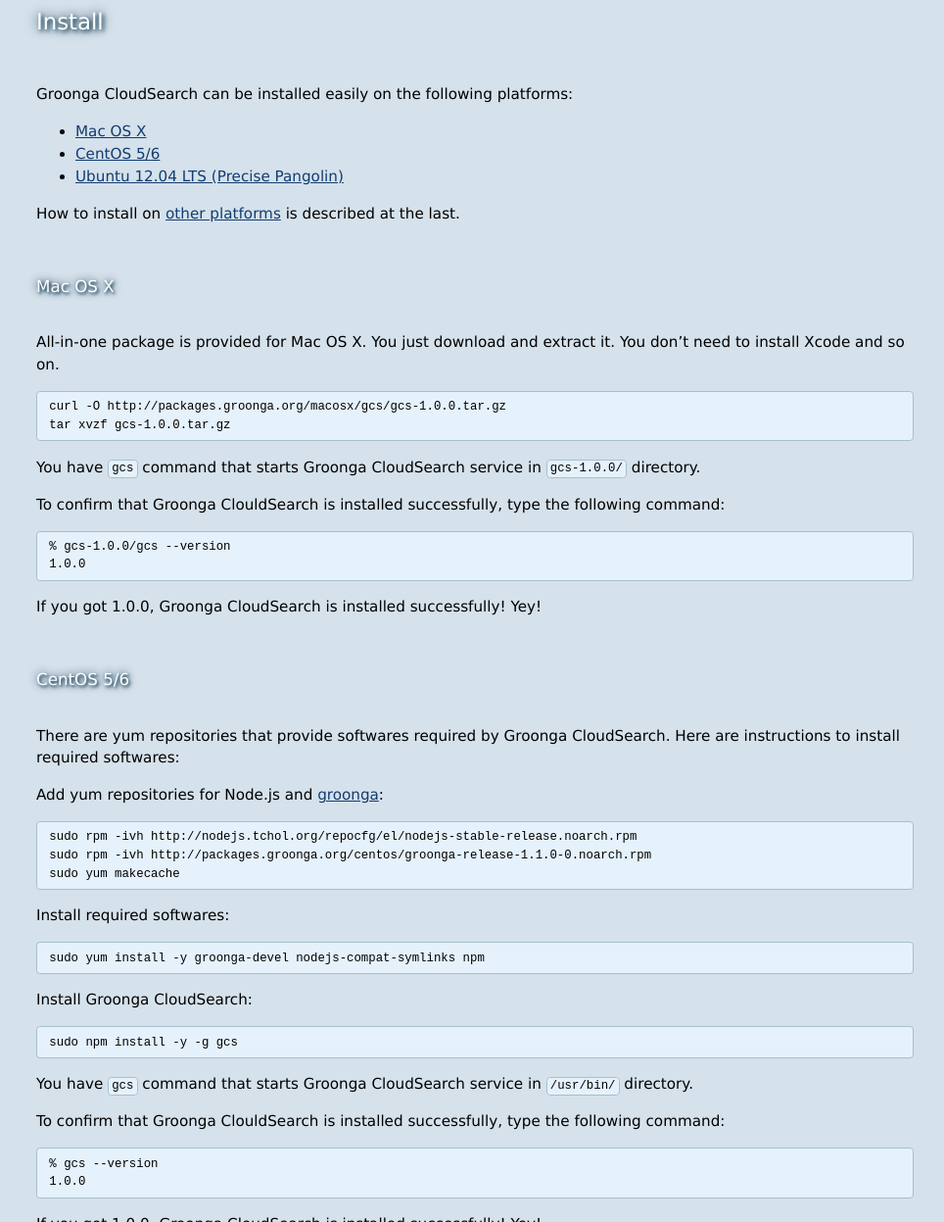
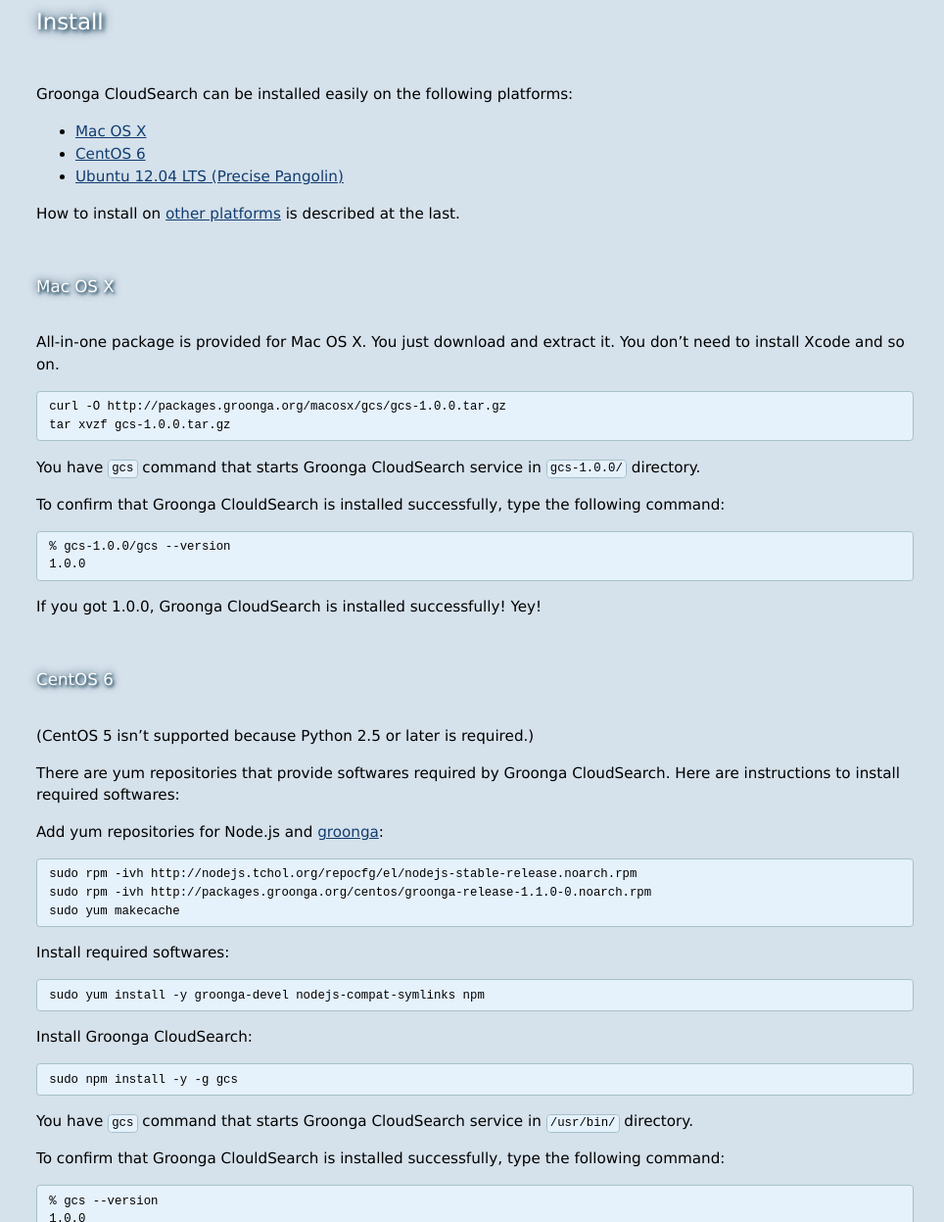
Before and after one commit to groonga/gcs.groonga.org, a Jekyll site: the page built from docs/install/index.md, in a window 1280 px wide and 1400 px high, cut to the strip 153-1400 px from the top of the window. Shown: the whole strip at 98% size, without its empty margins (155-1119 px from the left). Built offline with Jekyll 4.4.1, drawn with Linux system fonts in a browser that asks for light colours.

Commit message:
install: CentOS 5 doesn't support

```diff
--- a/docs/install/index.md
+++ b/docs/install/index.md
@@ -32,7 +32,9 @@
 
 If you got 1.0.0, Groonga CloudSearch is installed successfully! Yey!
 
-## CentOS 5/6 {#centos}
+## CentOS 6 {#centos}
+
+(CentOS 5 isn't supported because Python 2.5 or later is required.)
 
 There are yum repositories that provide softwares required by Groonga
 CloudSearch. Here are instructions to install required softwares:
```
Also changed, not shown: other parts of docs/install/index.md (+1 -1 lines).
